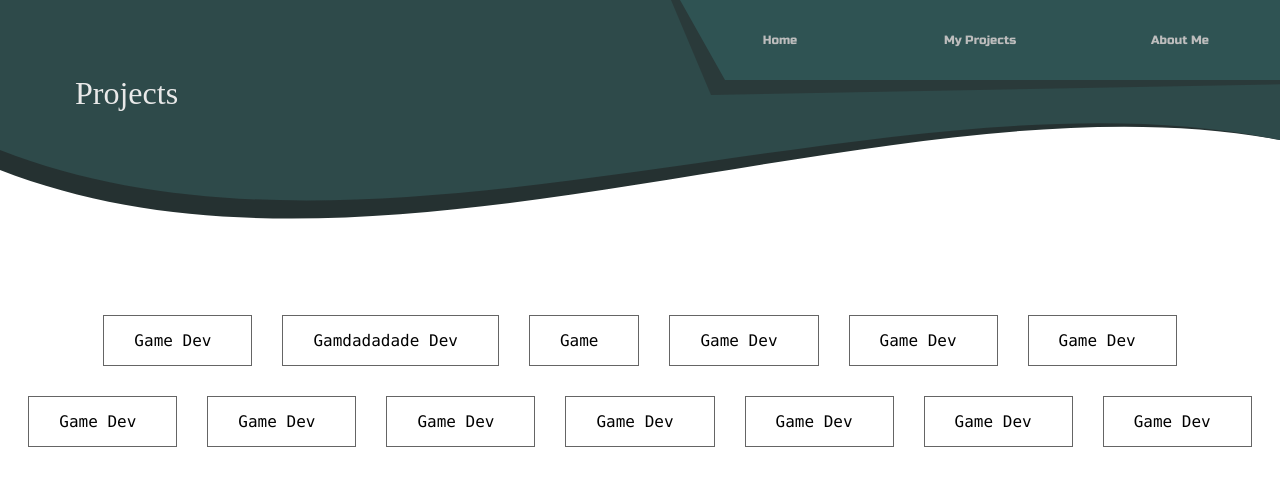
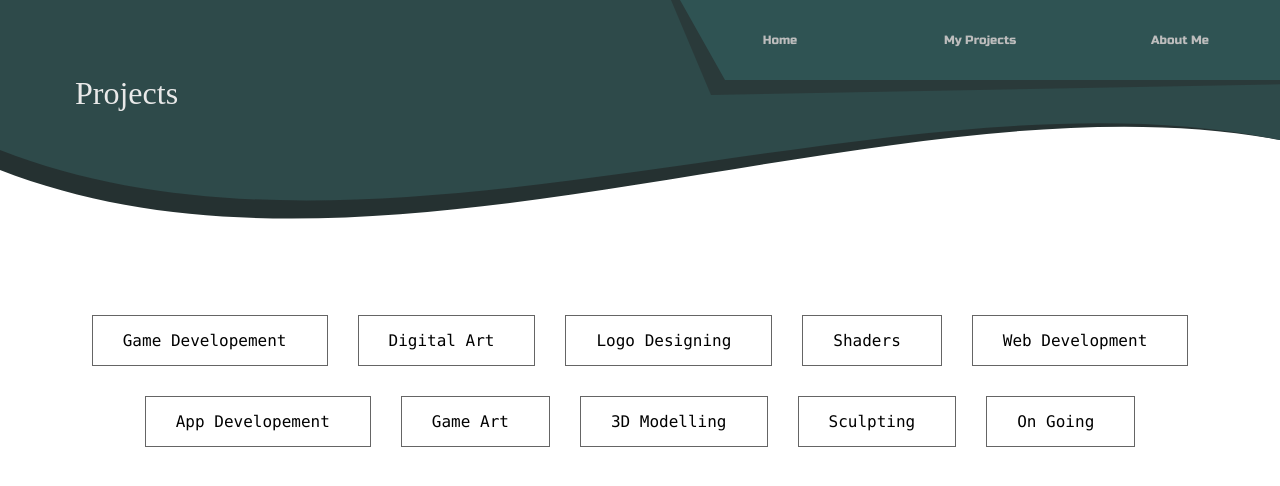
Before and after one commit to FieryBlade-313/Cold-flare, a React (Create React App) app: page / in a window 1280 px wide. Shown: the top 486 px of the page. Built offline with nearby package versions, Linux system fonts and the light colour scheme.

Commit message:
Added auxilary function for getting categories

```diff
--- a/src/App.js
+++ b/src/App.js
@@ -1,5 +1,5 @@
-import { HeaderBarBlock, TextContentBlock, TextAndImageBlock, BgVideoBlock, ButtonBlock, WaveSVGBlock } from './componentBlock'
-import useWindowDimensions from './auxilaryFunctions'
+import { HeaderBarBlock, TextContentBlock, TextAndImageBlock, BgVideoBlock, ButtonBlock, WaveSVGBlock, CategoryBlock } from './componentBlock'
+import { useWindowDimensions } from './auxilaryFunctions'
 import { CategoryButton } from './component'
 
 function App() {
@@ -17,28 +17,7 @@ function App() {
       {/* <ButtonBlock /> */}
       {/* <BgVideoBlock /> */}
       <WaveSVGBlock width={width} />
-      <div style={{
-        position: 'relative',
-        top: '300px',
-        width: '100%',
-        display: 'flex',
-        justifyContent: 'center',
-        flexWrap: 'wrap',
-      }}>
-        < CategoryButton categoryName="Game Dev" />
-        < CategoryButton categoryName="Gamdadadade Dev" />
-        < CategoryButton categoryName="Game" />
-        < CategoryButton categoryName="Game Dev" />
-        < CategoryButton categoryName="Game Dev" />
-        < CategoryButton categoryName="Game Dev" />
-        < CategoryButton categoryName="Game Dev" />
-        < CategoryButton categoryName="Game Dev" />
-        < CategoryButton categoryName="Game Dev" />
-        < CategoryButton categoryName="Game Dev" />
-        < CategoryButton categoryName="Game Dev" />
-        < CategoryButton categoryName="Game Dev" />
-        < CategoryButton categoryName="Game Dev" />
-      </div>
+      < CategoryBlock />
     </div>
   );
 }
--- a/src/auxilaryFunctions.js
+++ b/src/auxilaryFunctions.js
@@ -8,7 +8,7 @@ function getWindowDimensions() {
     };
 }
 
-export default function useWindowDimensions() {
+function useWindowDimensions() {
     const [windowDimensions, setWindowDimensions] = useState(getWindowDimensions());
 
     useEffect(() => {
@@ -22,3 +22,13 @@ export default function useWindowDimensions() {
 
     return windowDimensions;
 }
+
+function getCategories() {
+    const category = ["Game Developement", "Digital Art", "Logo Designing", "Shaders", "Web Development", "App Developement", "Game Art", "3D Modelling", "Sculpting", "On Going"];
+    return category;
+}
+
+export {
+    useWindowDimensions,
+    getCategories,
+}
--- a/src/componentBlock.js
+++ b/src/componentBlock.js
@@ -1,5 +1,5 @@
-import { HeaderBar, HeaderBarBack, ContentBox, TextComponent, AvatarImage, VideoBackground, ContactButton, ResumeButton, WaveSVG, WaveSVGSml } from './component'
-import useWindowDimensions from './auxilaryFunctions'
+import { HeaderBar, HeaderBarBack, ContentBox, TextComponent, AvatarImage, VideoBackground, ContactButton, ResumeButton, WaveSVG, WaveSVGSml, CategoryButton } from './component'
+import { getCategories } from './auxilaryFunctions'
 
 const TextAndImageBlock = (props) => {
 
@@ -97,6 +97,23 @@ const ButtonBlock = () => {
     );
 }
 
+const CategoryBlock = () => {
+
+    const category = getCategories().map((category) => <CategoryButton categoryName={category} />)
+    return (
+        <div style={{
+            position: 'relative',
+            top: '300px',
+            width: '100%',
+            display: 'flex',
+            justifyContent: 'center',
+            flexWrap: 'wrap',
+        }}>
+            {category}
+        </div>
+    );
+}
+
 export {
     TextAndImageBlock,
     HeaderBarBlock,
@@ -104,4 +121,5 @@ export {
     BgVideoBlock,
     ButtonBlock,
     WaveSVGBlock,
+    CategoryBlock,
 };
--- a/src/mainStyle.css
+++ b/src/mainStyle.css
@@ -57,8 +57,8 @@
 
 .categoryButton:hover {
     border-color: transparent;
-    background-color: rgb(233, 230, 230);
-    color: rgb(15, 85, 62);
+    background-color: rgb(196, 196, 196);
+    color: rgb(30, 73, 34);
 }
 
 .categoryButton:hover::after {
```
